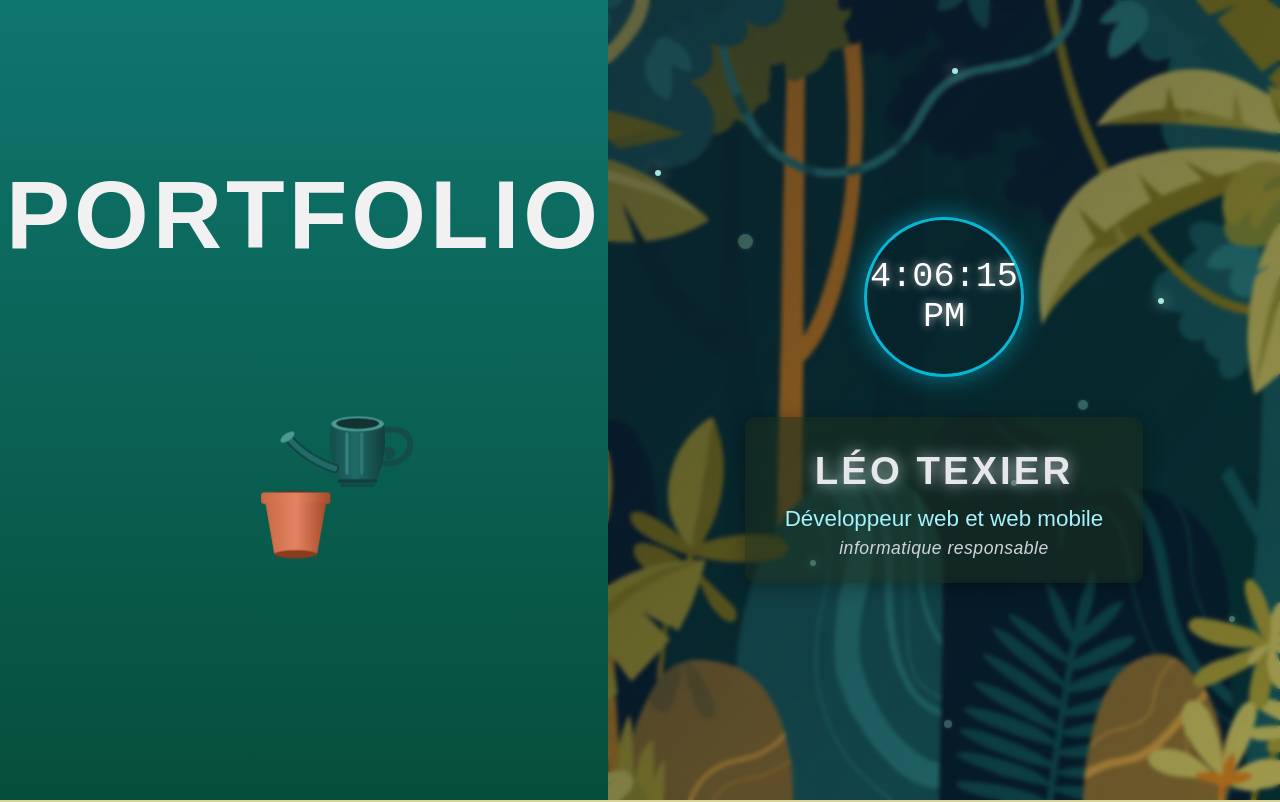
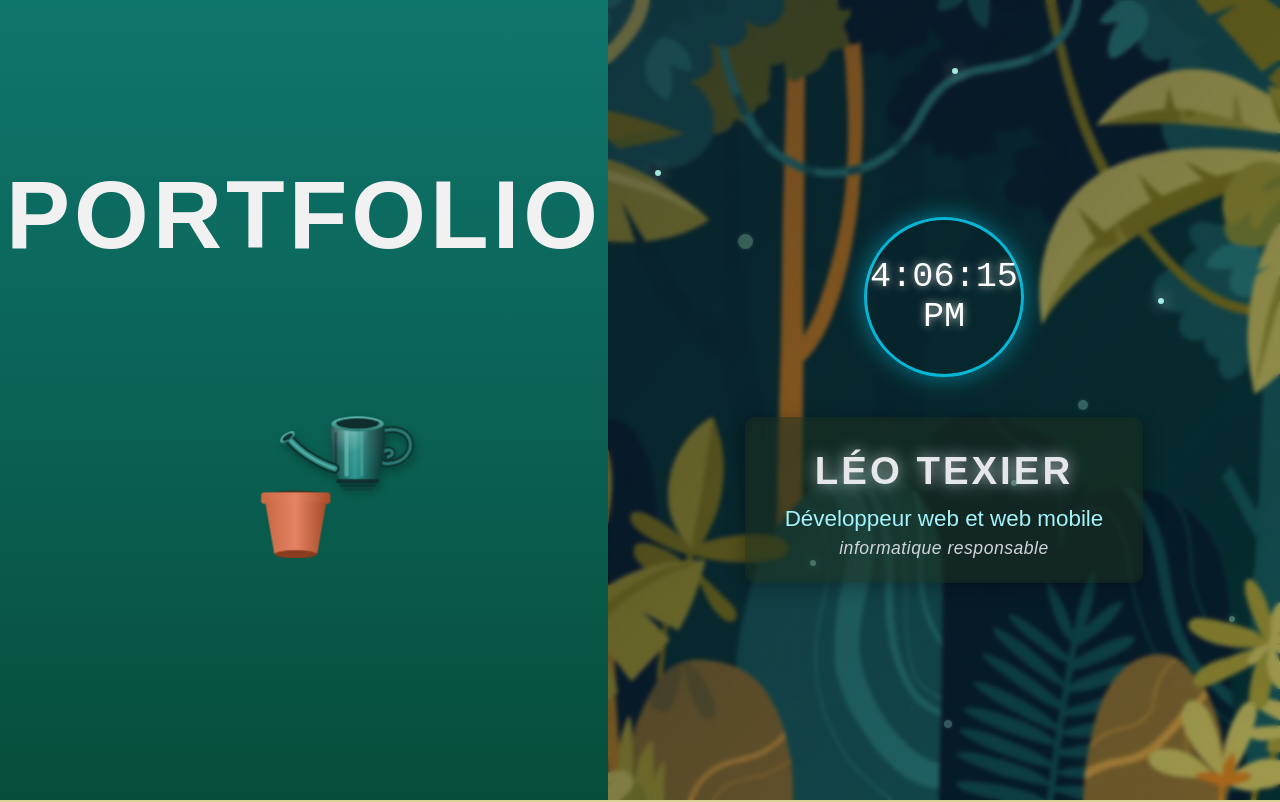
Before and after one commit to leotex26/portfolio, a Vue app: page / in a window 1280 px wide. Shown: the top 802 px of the page. Built offline with nearby package versions, Linux system fonts and the light colour scheme.

Commit message:
feat:animation plant

```diff
--- a/src/components/InteractivePlant.vue
+++ b/src/components/InteractivePlant.vue
@@ -23,10 +23,27 @@
         </linearGradient>
 
         <linearGradient id="canBodyGrad" x1="0%" y1="0%" x2="100%" y2="0%">
-          <stop offset="0%" stop-color="#164c4a" />
-          <stop offset="45%" stop-color="#1f6b68" />
-          <stop offset="100%" stop-color="#123f3d" />
+          <stop offset="0%" stop-color="#0f3d3b" />
+          <stop offset="18%" stop-color="#1c615e" />
+          <stop offset="45%" stop-color="#2a9891" />
+          <stop offset="72%" stop-color="#1a5f5c" />
+          <stop offset="100%" stop-color="#0c3230" />
         </linearGradient>
+
+        <linearGradient id="canRimGrad" x1="0%" y1="0%" x2="0%" y2="100%">
+          <stop offset="0%" stop-color="#68c2ba" />
+          <stop offset="100%" stop-color="#2c7a74" />
+        </linearGradient>
+
+        <radialGradient id="canGloss" cx="32%" cy="18%" r="70%">
+          <stop offset="0%" stop-color="#ffffff" stop-opacity="0.38" />
+          <stop offset="45%" stop-color="#ffffff" stop-opacity="0.08" />
+          <stop offset="100%" stop-color="#ffffff" stop-opacity="0" />
+        </radialGradient>
+
+        <clipPath id="canBodyClip">
+          <path d="M 193 48 C 189 82, 197 110, 205 118 L 245 118 C 253 110, 261 82, 257 48 Z" />
+        </clipPath>
 
         <!-- Feuille en cœur réutilisable, dessinée centrée sur (0,0) -->
         <symbol id="heartLeaf" viewBox="-10 -10 20 20">
@@ -138,20 +155,43 @@
 
         <!-- ARROSOIR -->
         <g class="watering-can">
+          <!-- Anse : base sombre + surliage clair pour donner du volume -->
           <path
             d="M 250 58 C 296 42, 302 92, 264 96 C 249 98, 246 84, 260 80 C 268 78, 270 86, 262 88"
-            fill="none" stroke="#154c4a" stroke-width="7" stroke-linecap="round"
+            fill="none" stroke="#0e2f2d" stroke-width="8" stroke-linecap="round"
           />
+          <path
+            d="M 250 58 C 296 42, 302 92, 264 96 C 249 98, 246 84, 260 80 C 268 78, 270 86, 262 88"
+            fill="none" stroke="#2f8b84" stroke-width="4" stroke-linecap="round" opacity="0.8"
+          />
+
+          <!-- Corps -->
           <path d="M 193 48 C 189 82, 197 110, 205 118 L 245 118 C 253 110, 261 82, 257 48 Z" fill="url(#canBodyGrad)" />
-          <rect x="210" y="58" width="4" height="52" rx="4.5" fill="#4a9a91" opacity="0.55" />
-          <rect x="228" y="58" width="4" height="52" rx="4.5" fill="#4a9a91" opacity="0.4" />
-          <rect x="201" y="115" width="48" height="4.5" rx="2" fill="#123f3d" />
-          <rect x="204" y="121" width="42" height="3" rx="1.5" fill="#123f3d" opacity="0.7" />
-          <ellipse cx="225" cy="48" rx="32" ry="9" fill="#4a9a91" />
-          <ellipse cx="225" cy="47.5" rx="26" ry="6.5" fill="#123331" />
-          <path d="M 197 102 C 178 96, 155 82, 142 66" fill="none" stroke="#123f3d" stroke-width="11" stroke-linecap="round" />
-          <path d="M 197 102 C 178 96, 155 82, 142 66" fill="none" stroke="#1f6b68" stroke-width="7" stroke-linecap="round" />
-          <ellipse cx="140" cy="64" rx="10" ry="4.5" fill="#4a9a91" transform="rotate(-35 140 64)" />
+
+          <!-- Reflets et ombres, clippés dans la silhouette du corps -->
+          <g clip-path="url(#canBodyClip)">
+            <rect x="188" y="38" width="80" height="92" fill="url(#canGloss)" />
+            <rect x="197" y="58" width="3" height="54" rx="1.5" fill="#082523" opacity="0.4" />
+            <rect x="209" y="56" width="5" height="56" rx="2.5" fill="#6fd0c7" opacity="0.55" />
+            <rect x="228" y="56" width="4" height="56" rx="2" fill="#6fd0c7" opacity="0.3" />
+          </g>
+
+          <!-- Pieds / bagues à la base -->
+          <rect x="199" y="115" width="52" height="5" rx="2.5" fill="#0e2f2d" />
+          <rect x="203" y="121.5" width="44" height="3.2" rx="1.6" fill="#0e2f2d" opacity="0.65" />
+          <rect x="206.5" y="126.5" width="37" height="2.4" rx="1.2" fill="#0e2f2d" opacity="0.4" />
+
+          <!-- Ouverture haute, avec profondeur -->
+          <ellipse cx="225" cy="48" rx="32" ry="9" fill="url(#canRimGrad)" />
+          <ellipse cx="225" cy="47.3" rx="26" ry="6.6" fill="#0e2f2d" />
+          <path d="M 202 44.5 A 25 6.2 0 0 1 248 44.5" fill="none" stroke="#7fdcd2" stroke-width="1.4" opacity="0.5" stroke-linecap="round" />
+
+          <!-- Bec verseur : trois tons pour un vrai volume cylindrique -->
+          <path d="M 197 102 C 178 96, 155 82, 142 66" fill="none" stroke="#0e2f2d" stroke-width="12" stroke-linecap="round" />
+          <path d="M 197 102 C 178 96, 155 82, 142 66" fill="none" stroke="#2f8b84" stroke-width="7" stroke-linecap="round" />
+          <path d="M 197 102 C 178 96, 155 82, 142 66" fill="none" stroke="#7fdcd2" stroke-width="2.2" stroke-linecap="round" opacity="0.5" />
+          <ellipse cx="140" cy="64" rx="10.5" ry="4.8" fill="url(#canRimGrad)" transform="rotate(-35 140 64)" />
+          <ellipse cx="140" cy="64" rx="7" ry="3" fill="#123331" transform="rotate(-35 140 64)" />
         </g>
 
         <!-- EAU -->
@@ -266,6 +306,7 @@ const grown = ref(false)
   transform-origin: 225px 60px;
   transition: transform 0.45s cubic-bezier(0.25, 1, 0.5, 1);
   cursor: pointer;
+  filter: drop-shadow(3px 6px 5px rgba(0, 0, 0, 0.28));
 }
 
 .plant-group:hover .watering-can {
```
